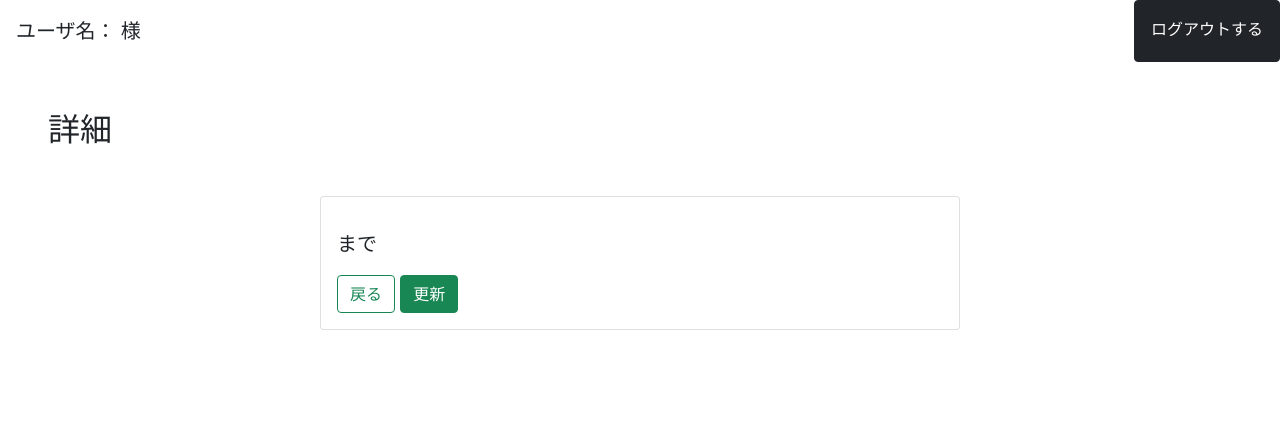
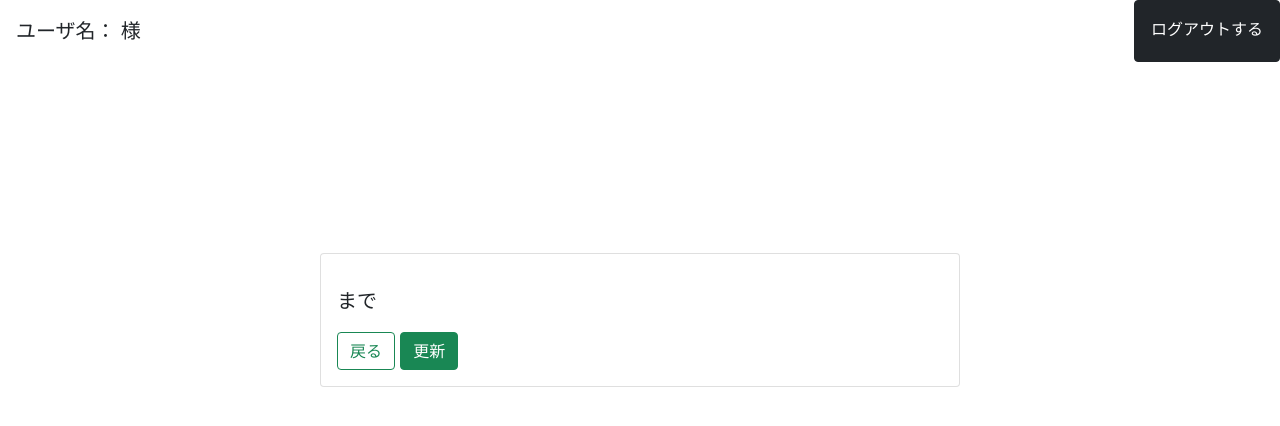
Before and after one commit to N-Naoto/flask_login, a Flask app: template app/templates/detail.html in a window 1280 px wide. Shown: the top 426 px of the page. Run offline with Flask 2, Linux system fonts and the light colour scheme; the template is opened without the code that fills it, so the values that code supplies are empty; parts of the project's set-up code (start-up, migrations or seed data) failed here and were passed over.

Commit message:
微調節

```diff
--- a/app/templates/detail.html
+++ b/app/templates/detail.html
@@ -7,8 +7,7 @@
     <p class="m-3">ユーザ名：{{name}} 様</p>
     <a href="/logout" class="btn btn-dark btn_logout p-3">ログアウトする</a>
 </nav>
-<h2 class='m-5'>詳細</h2>
-<div class="card mb-3 col-11 col-sm-6" style="margin: auto;">
+<div class="card mb-3 col-11 col-sm-6 center" style="margin: auto;">
     <div class="card-body">
         {% if post.due.date() < today %}
         <div class="alert alert-warning" role="alert">期限切れです！</div>
```
